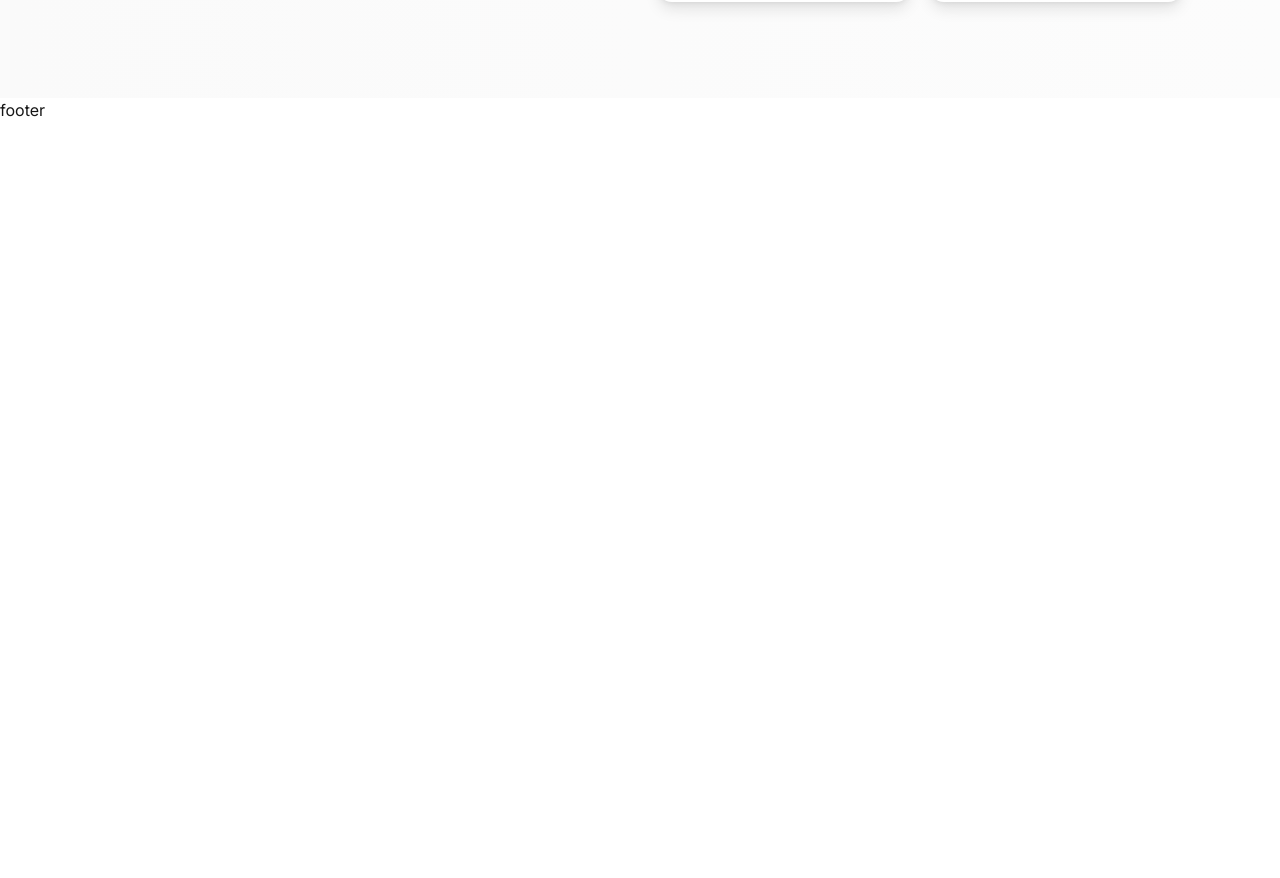
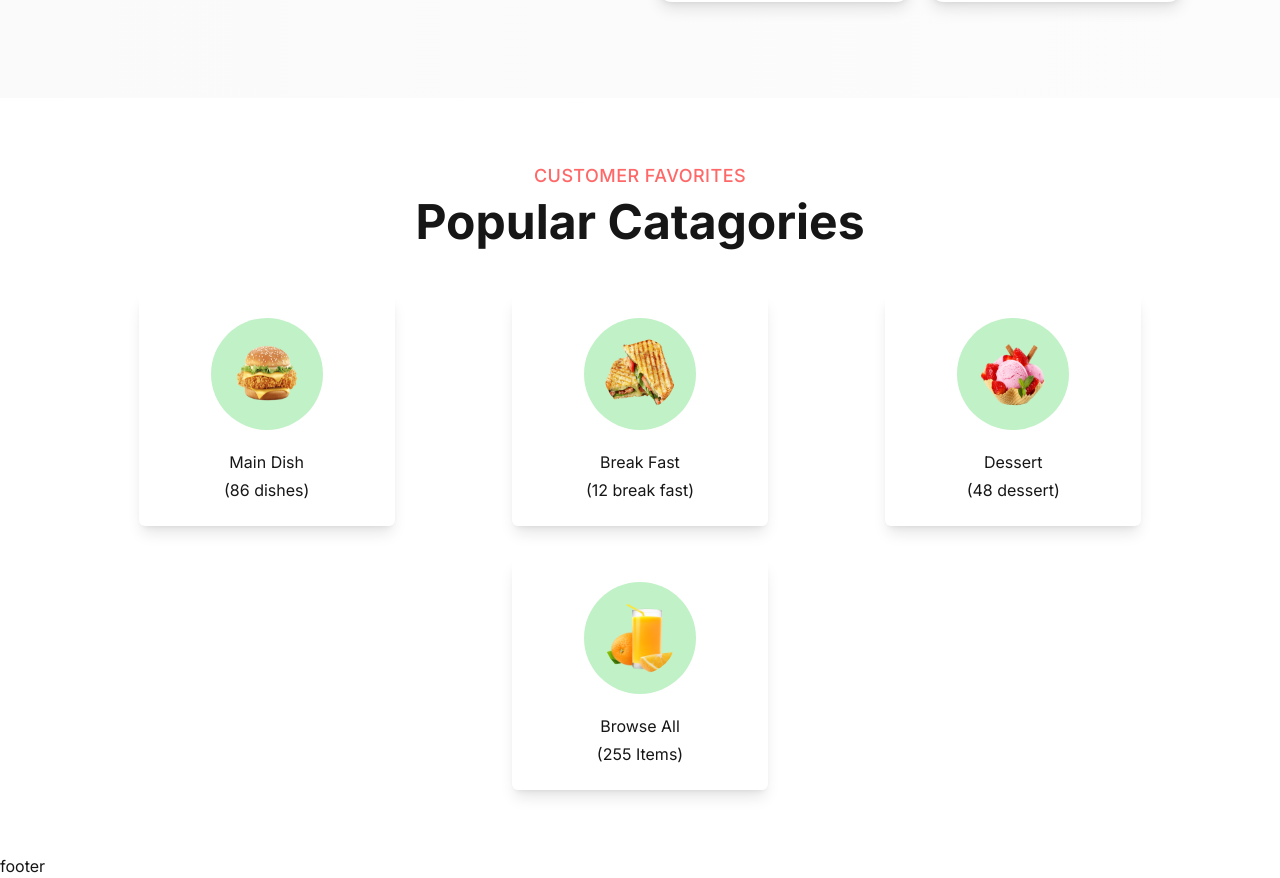
Before and after one commit to rhshuvo44/foodi, a React (Vite) app: page / in a window 1280 px wide. Shown: the part 671-1549 px from the top of the page. Before the commit the page ends 800 px from the top, so only its background shows below. Built offline with nearby package versions, Linux system fonts and the light colour scheme.

Commit message:
categories

```diff
--- a/src/App.css
+++ b/src/App.css
@@ -9,3 +9,9 @@
 .section-container {
   @apply max-w-screen-2xl container mx-auto xl:px-24 px-4;
 }
+.subtitle {
+  @apply text-error uppercase tracking-wide font-medium text-lg;
+}
+.title {
+  @apply text-4xl md:text-5xl font-bold my-2 leading-snug;
+}
--- /dev/null
+++ b/src/components/Categories.jsx
@@ -0,0 +1,60 @@
+import React from "react";
+
+const Categories = () => {
+  const categoryItems = [
+    {
+      id: 1,
+      title: "Main Dish",
+      des: "(86 dishes)",
+      image: "/images/home/category/img1.png",
+    },
+    {
+      id: 2,
+      title: "Break Fast",
+      des: "(12 break fast)",
+      image: "/images/home/category/img2.png",
+    },
+    {
+      id: 3,
+      title: "Dessert",
+      des: "(48 dessert)",
+      image: "/images/home/category/img3.png",
+    },
+    {
+      id: 4,
+      title: "Browse All",
+      des: "(255 Items)",
+      image: "/images/home/category/img4.png",
+    },
+  ];
+  return (
+    <div className="section-container py-16">
+      <div className="text-center">
+        <p className="subtitle">Customer Favorites</p>
+        <h3 className="title">Popular Catagories</h3>
+      </div>
+      <div className="flex flex-col sm:flex-row flex-wrap mt-12 gap-8 justify-around items-center">
+        {categoryItems.map((category) => (
+          <div
+            key={category.id}
+            className="shadow-lg rounded-md bg-white py-6 px-5 w-64 mx-auto text-center cursor-pointer hover:-translate-y-4 duration-300 transition-all"
+          >
+            <div className="flex w-full mx-auto items-center justify-center">
+              <img
+                src={category.image}
+                alt={category.title}
+                className="bg-[#c1f1c6] p-5 rounded-full w-28 h-28"
+              />
+            </div>
+            <div className="mt-5 space-y-1">
+              <h5>{category.title}</h5>
+              <p>{category.des}</p>
+            </div>
+          </div>
+        ))}
+      </div>
+    </div>
+  );
+};
+
+export default Categories;
--- a/src/pages/Home.jsx
+++ b/src/pages/Home.jsx
@@ -1,10 +1,12 @@
 import React from "react";
 import Banner from "../components/Banner";
+import Categories from "../components/Categories";
 
 const Home = () => {
   return (
     <>
       <Banner />
+      <Categories />
     </>
   );
 };
```
